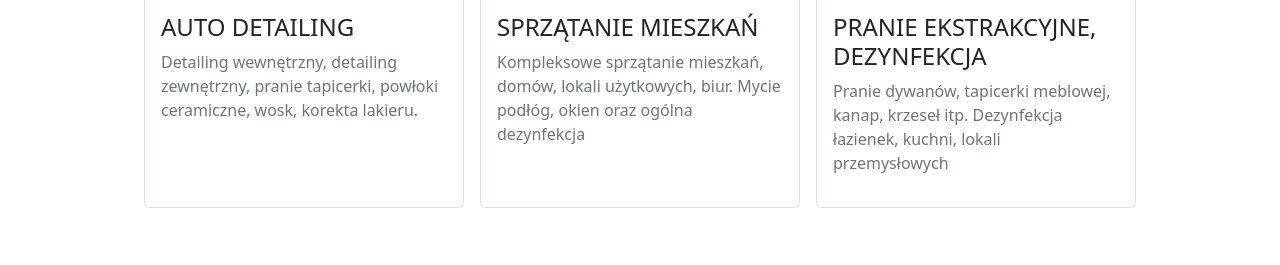
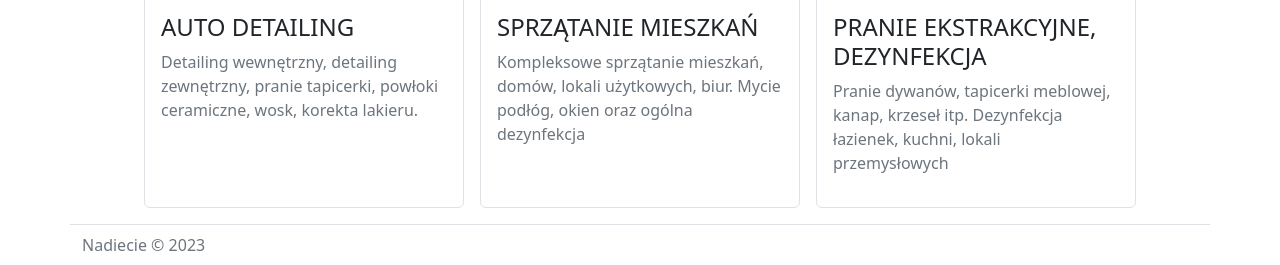
Before and after one commit to piotrszubert/vite-bootstrap-app, a website built with Vite: page src/index.html in a window 1280 px wide. Shown: the part 1377-1642 px from the top of the page. Before the commit the page ends 1601 px from the top, so only its background shows below. Built offline with nearby package versions, Linux system fonts and the light colour scheme.

Commit message:
added footer

```diff
--- a/src/index.html
+++ b/src/index.html
@@ -143,6 +143,15 @@
       </div>
     </div>
     <!-- OFFER CARDS END-->
+
+    <!-- FOOTER -->
+    <footer class="border-top container py-2">
+      <span class="text-muted">
+        Nadiecie &copy; 2023
+      </span>
+    </footer>
+    <!-- FOOTER END-->
+
     <script type="module" src="./js/main.js"></script>
   </body>
 </html>
```
